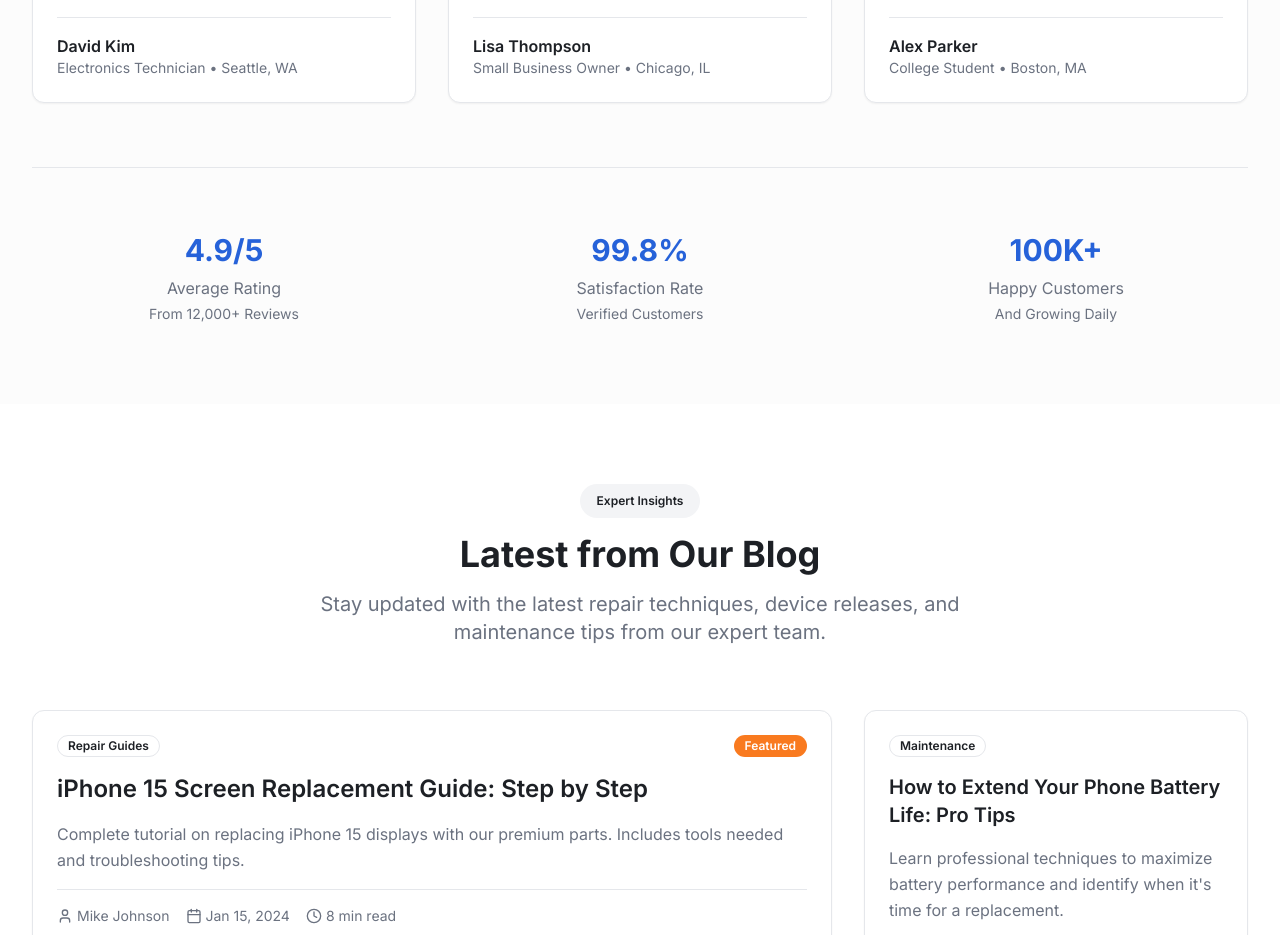
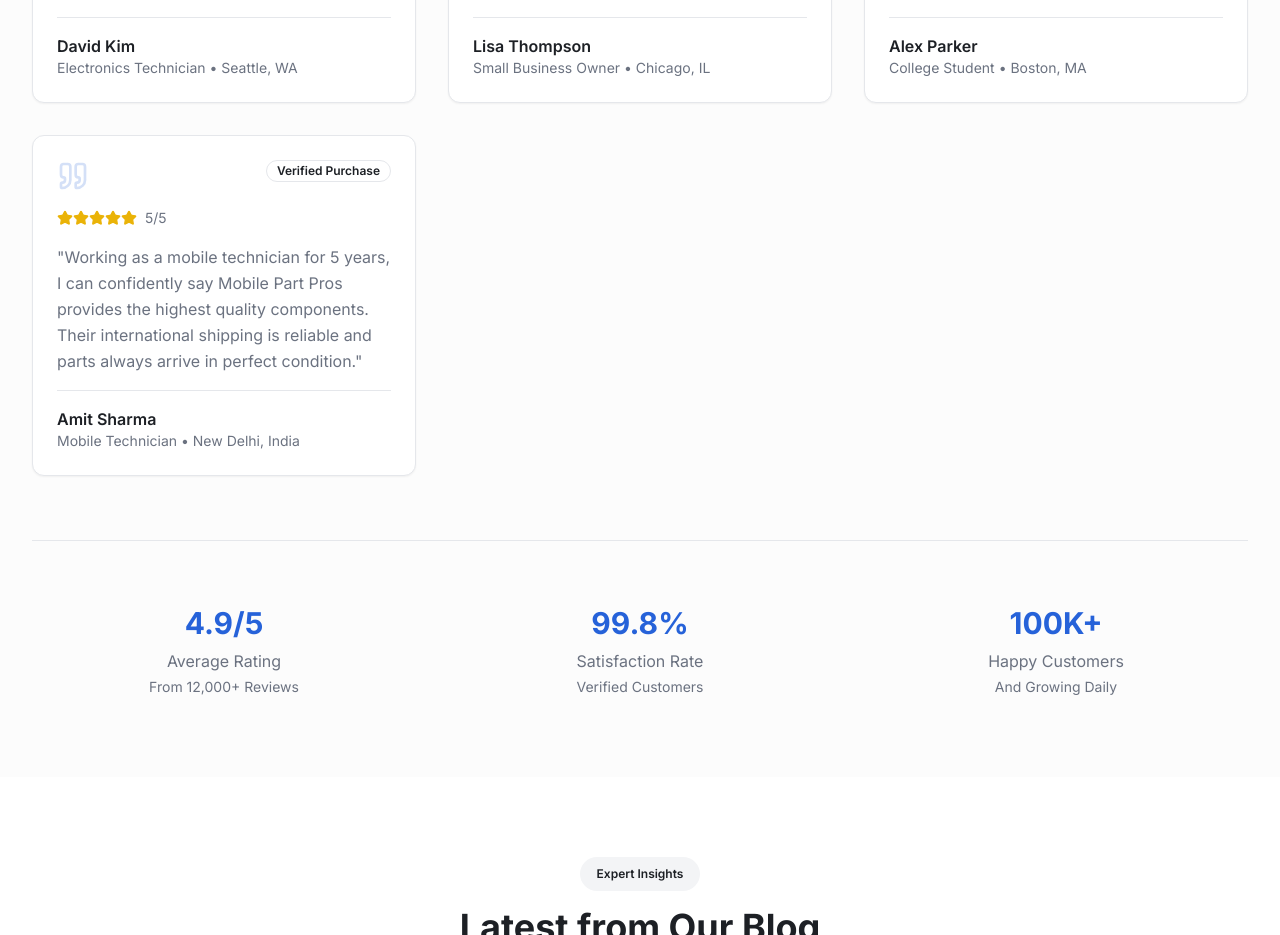
Before and after one commit to SensaiDomain/mobile-part-pros, a React (Vite) app: page / in a window 1280 px wide. Shown: the part 3840-4775 px from the top of the page. Built offline with nearby package versions, Linux system fonts and the light colour scheme.

Commit message:
Update testimonial name
Update the name of the testimonial to Amit Sharma.

```diff
--- a/src/components/Testimonials.tsx
+++ b/src/components/Testimonials.tsx
@@ -50,6 +50,14 @@ const Testimonials = () => {
       location: "Boston, MA",
       rating: 5,
       text: "Broke my phone screen right before finals. Ordered the replacement and fixed it myself using their guide. Saved money and learned something new. Amazing experience!",
+      highlight: "Verified Purchase"
+    },
+    {
+      name: "Amit Sharma",
+      role: "Mobile Technician",
+      location: "New Delhi, India",
+      rating: 5,
+      text: "Working as a mobile technician for 5 years, I can confidently say Mobile Part Pros provides the highest quality components. Their international shipping is reliable and parts always arrive in perfect condition.",
       highlight: "Verified Purchase"
     }
   ];
```
